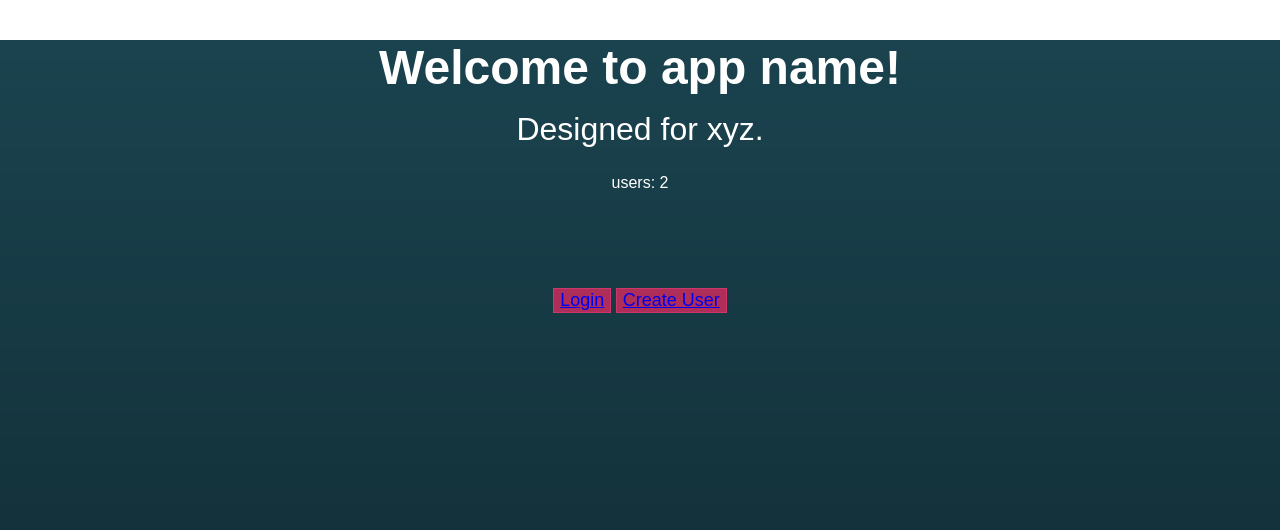
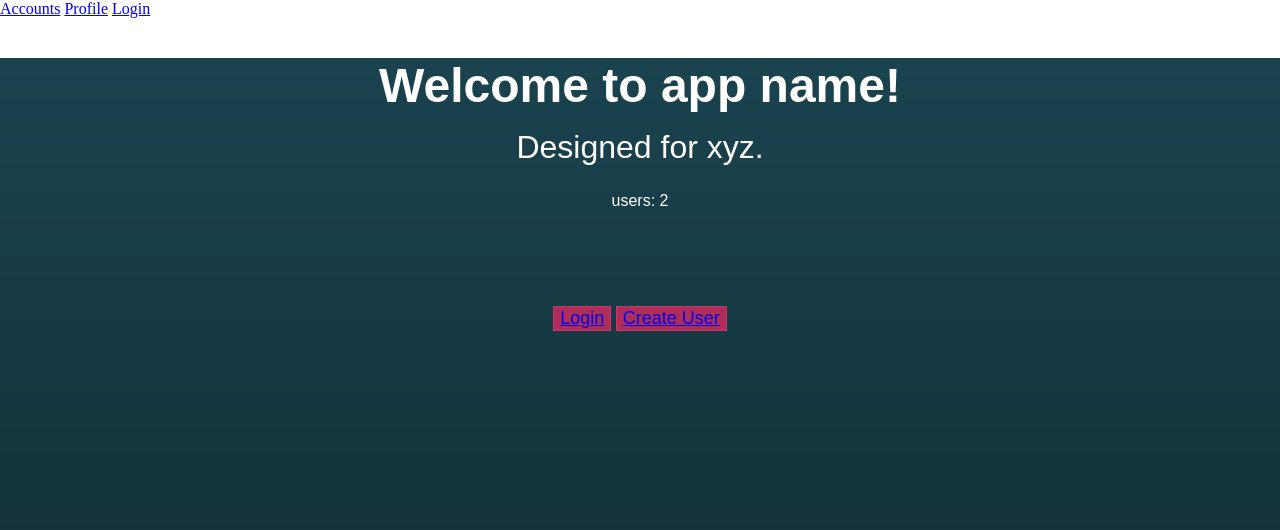
Before and after one commit to thecoachanna/takehaction, a Django app: page / in a window 1280 px wide. Shown: the top 530 px of the page. Before the commit the page ends 322 px from the top, so only its background shows below. Run offline with Django 4.2, Linux system fonts and the light colour scheme; data comes from the database, SQL or seed files in the repository.

Commit message:
Add navbar

```diff
--- a/backend/takehaction/disability_info/templates/base.html
+++ b/backend/takehaction/disability_info/templates/base.html
@@ -13,6 +13,15 @@
 </head>
 
 <body>
+  <header>
+    <div class="container">
+      <div class="nav-bar">
+        <a href="#">Accounts</a>
+        <a href="#">Profile</a>
+        <a href="#">Login</a>
+      </div>
+    </div>
+  </header>
   {% block content %}
   <!-- default content text (typically empty) -->
   {% endblock %}
```
